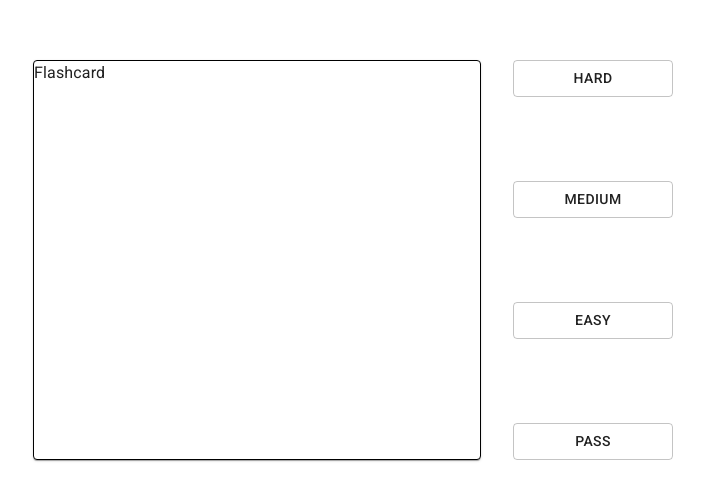
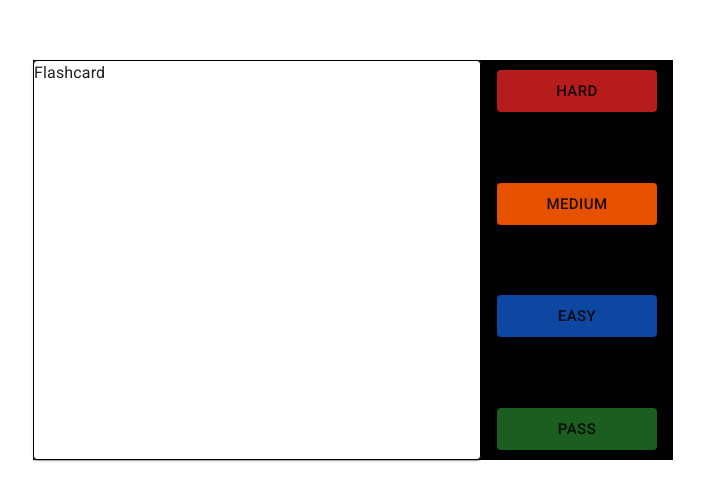
Before and after one commit to munrhalls/Ylon-Flashcards, a React (Create React App) app: page / in a window 1280 px wide. Shown: the part 140-640 px from the top of the page, without its empty margins (287-991 px from the left). Built offline with nearby package versions, Linux system fonts and the light colour scheme.

Commit message:
button colors and black bg

```diff
--- a/src/components/Flashcard.jsx
+++ b/src/components/Flashcard.jsx
@@ -12,7 +12,15 @@ import {
   Card,
 } from "@material-ui/core";
 import { makeStyles } from "@material-ui/core/styles";
-import { grid } from "@mui/system";
+import {
+  purple,
+  blue,
+  green,
+  orange,
+  red,
+  yellow,
+  grey,
+} from "@mui/material/colors";
 
 const useStyles = makeStyles((themes) => {
   return {
@@ -33,6 +41,7 @@ const useStyles = makeStyles((themes) => {
       perspective: "1000px",
       position: "relative",
       zIndex: "1",
+      backgroundColor: "#000",
     },
     flashcard: {
       cursor: "pointer",
@@ -51,17 +60,31 @@ const useStyles = makeStyles((themes) => {
       backfaceVisibility: "hidden",
     },
     buttonsCol: {
-      height: "100%",
+      height: "95%",
       width: "25%",
       zIndex: "2",
       display: "flex",
       flexDirection: "column",
       justifyContent: "space-between",
       position: "absolute",
-      right: "0",
+      top: "2.5%",
+      bottom: "2.5%",
+      right: "2.5%",
     },
     button: {
       textAlign: "left",
+    },
+    hard: {
+      backgroundColor: red[900],
+    },
+    medium: {
+      backgroundColor: orange[900],
+    },
+    easy: {
+      backgroundColor: blue[900],
+    },
+    pass: {
+      backgroundColor: green[900],
     },
   };
 });
@@ -103,12 +126,18 @@ export default function Flashcard() {
         </Card>
 
         <div className={classes.buttonsCol}>
-          <Button variant="outlined" className={classes.button}>
+          <Button variant="contained" size="large" className={classes.hard}>
             Hard
           </Button>
-          <Button variant="outlined">Medium</Button>
-          <Button variant="outlined">Easy</Button>
-          <Button variant="outlined">Pass</Button>
+          <Button variant="contained" size="large" className={classes.medium}>
+            Medium
+          </Button>
+          <Button variant="contained" size="large" className={classes.easy}>
+            Easy
+          </Button>
+          <Button variant="contained" size="large" className={classes.pass}>
+            Pass
+          </Button>
         </div>
       </div>
     </div>
```
